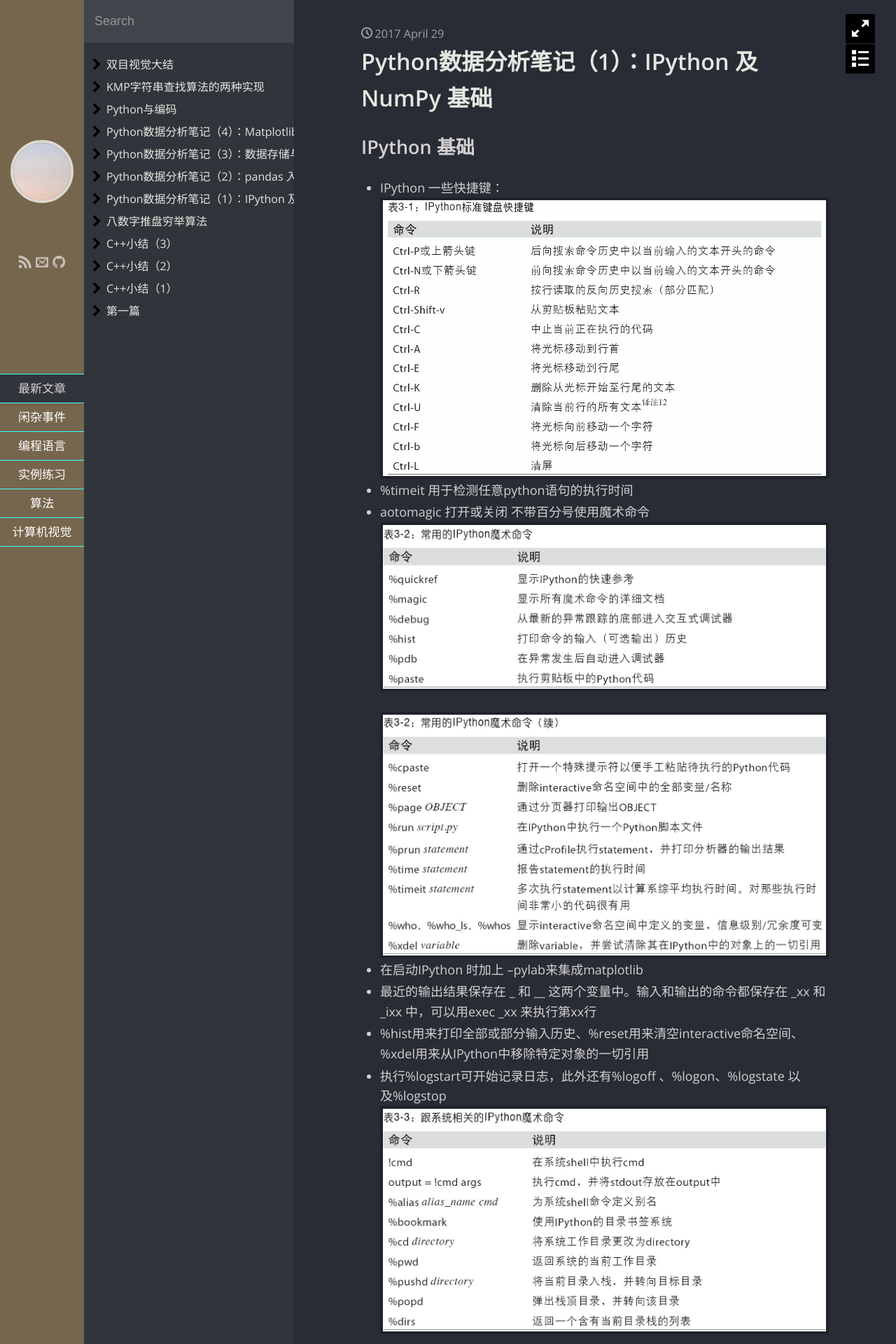
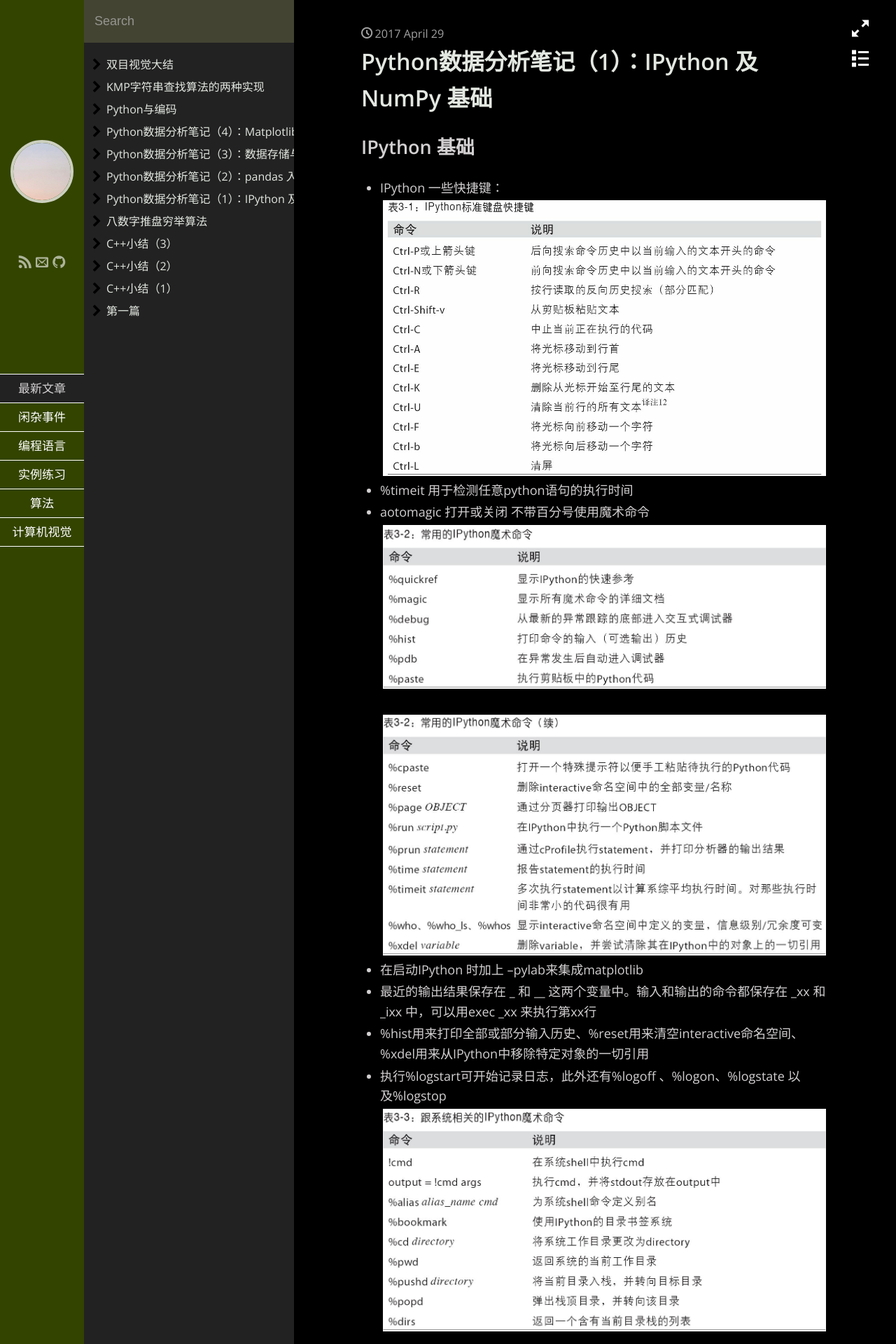
Before and after one commit to Donche/Donche.github.io, a Jekyll site: the page built from _posts/Python/2017-04-29-Python_Data_Analyse_1.md, in a window 1280 px wide. Shown: the top 1920 px of the page at 70% size. Built offline with Jekyll 4.4.1, drawn with Linux system fonts in a browser that asks for light colours; some web fonts are replaced.

Commit message:
change css files

```diff
--- a/_sass/03-base.sass
+++ b/_sass/03-base.sass
@@ -13,6 +13,9 @@
   color: $post-text-color
   font: 400 16px/1 $font
   background: $post-bg
+  //background-image: url('https://i.pinimg.com/originals/f5/67/ce/f567cefd3b38f4dbfb768916424b2939.jpg')
+  //background-repeat: no-repeat
+  //background-position: center
   -webkit-font-smoothing: subpixel-antialiased
   overflow: hidden
 
--- a/css/main.sass
+++ b/css/main.sass
@@ -17,8 +17,8 @@
 // $sidebar-bg: linear-gradient(136deg, $gradient-start, $gradient-end)
 
 $sidebar-bg: #000000
-$sidebar-left-bg: #76664d
-$sidebar-right-bg: rgba(55, 255, 255, 1)
+$sidebar-left-bg: #334400
+$sidebar-right-bg: rgba(255, 255, 255, 1)
 
 // # Sidebar Left
 $sidebar-left-width: 120px
@@ -41,7 +41,7 @@
 $tag-color: rgba(255, 255, 255, 1)
 $tag-hover-color: rgba(255, 255, 255, .85)
 $tag-active-color: #d3d0d1
-$tag-border-color: rgba(55, 255, 255, 1)
+$tag-border-color: rgba(255, 255, 255, 1)
 
 // # Sidebar Right
 $sidebar-right-width: 300px
@@ -52,11 +52,11 @@
 
 $search-box-color: #21252b
 $search-box-placeholder: rgba(184, 184, 184, .7)
-$search-box-bg: #41454b
+$search-box-bg: #444433
 
 // Toc
 $toc-color: #e3e8e1
-$toc-bg: #31353b
+$toc-bg: #222222
 
 $toc-font-size: 16px
 $toc-line-height: 22px
@@ -80,7 +80,7 @@
 $post-link-color: rgba(200, 200, 255, 1)
 $post-link-hover-color: lighten($post-link-color, 50%)
 
-$post-bg: #282c34
+$post-bg: #000000
 
 $post-img-border-color: darken($post-bg, 4%)
 $post-img-border-width: 4px
```
